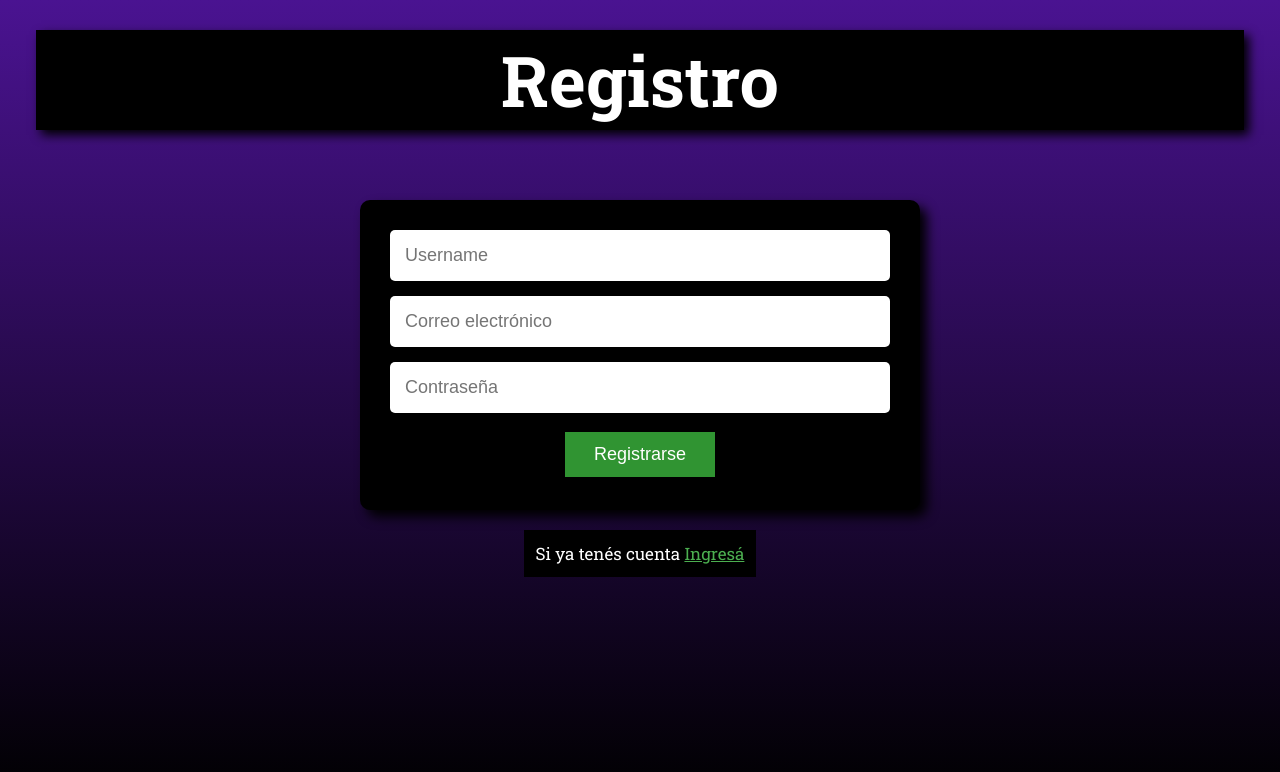
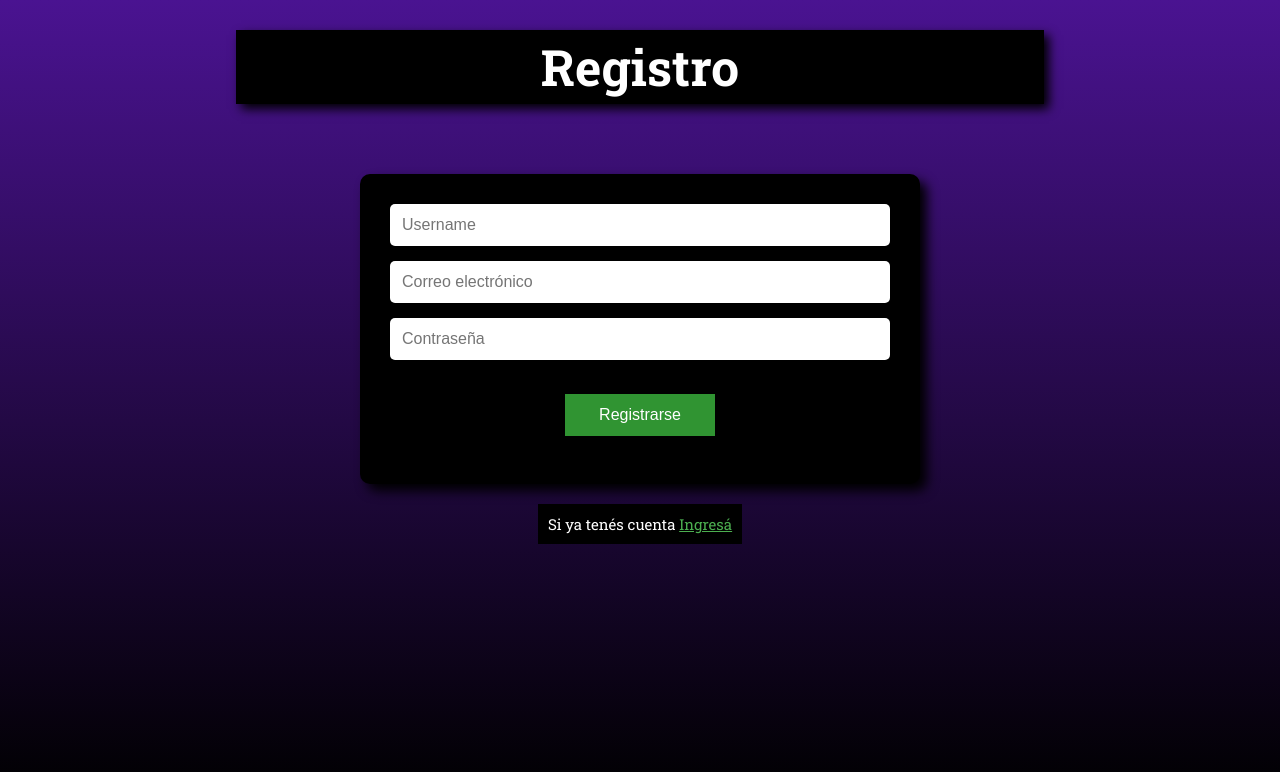
Before and after one commit to santimontironi/crud-stack-MERN, a React (Vite) app in the folder client/: page /register in a window 1280 px wide. Shown: the top 772 px of the page. Built offline with nearby package versions, Linux system fonts and the light colour scheme.

Commit message:
mensajes de errores agregados en RegisterPage

```diff
--- a/client/src/pages/RegisterPage.jsx
+++ b/client/src/pages/RegisterPage.jsx
@@ -6,10 +6,10 @@ import "../public/css/register.css"
 
 const RegisterPage = () => {
 
-    const {register,handleSubmit,reset} = useForm()
+    const {register,handleSubmit,reset,formState:{ errors }} = useForm()
     const {signUp} = useAuth()
 
-    const[errors,setErrors] = useState("")
+    const[errorRegister,setErrorRegister] = useState("")
     const[correctRegister,setCorrectRegister] = useState(false)
     const navigate = useNavigate()
 
@@ -17,11 +17,11 @@ const RegisterPage = () => {
         try {
           await signUp(values)
           setCorrectRegister(true)
-          setErrors("")
+          setErrorRegister("")
           reset();
         } catch (error) {
             if(error.response?.data?.message){
-                setErrors(error.response.data.message)
+                setErrorRegister(error.response.data.message)
             }
         }
     }
@@ -38,16 +38,25 @@ const RegisterPage = () => {
 
             <div className="contentForm">
                 <form method="post" onSubmit={handleSubmit(submitForm)}>
-                    <input type="text" {...register("username",{required:'El nombre de usuario es obligatorio'})} placeholder="Username" />
-                    <input type="email" {...register("email",{required:'El correo es obligatorio.'})} placeholder="Correo electrónico" />
+                    <input type="text" {...register("username",{required:true})} placeholder="Username" />
+                    <input type="email" {...register("email",{required:true})} placeholder="Correo electrónico" />
                     <input type="password" {...register("password",{required:true,minLength:{value:6,message:'La contraseña debe tener al menos 6 caracteres.'}})} placeholder="Contraseña" />
                     <button type="submit">Registrarse</button>
                 </form>
+                {errors.username && (
+                    <p>El username es requerido</p>
+                )}
+                {errors.email && (
+                    <p>El correo electrónico es requerido</p>
+                )}
+                {errors.password && (
+                    <p>Error: Contraseña vacía o menos de 6 caracteres.</p>
+                )}
                 <p>Si ya tenés cuenta <a href="/login">Ingresá</a></p>
             </div>
 
-            {errors &&(
-                <p className="messageError">{errors}</p>
+            {errorRegister &&(
+                <p className="messageError">{errorRegister}</p>
             )}
             {correctRegister &&(
                 <p className="correctRegister">Usuario registrado correctamente.</p>
--- a/client/src/public/css/register.css
+++ b/client/src/public/css/register.css
@@ -5,11 +5,11 @@
 }
 
 h1{
-    font-size: 70px;
+    font-size: 50px;
     color: #fff;
     background-color: #000;
     text-align: center;
-    width: 1200px;
+    width: 800px;
     padding: 4px;
     margin: auto;
     position: relative;
@@ -41,8 +41,8 @@ form{
 }
 
 form input{
-    font-size: 18px;
-    padding: 15px;
+    font-size: 16px;
+    padding: 12px;
     border-radius: 5px;
     border: none;
 }
@@ -55,7 +55,7 @@ form button{
     color: #fff;
     margin: auto;
     cursor: pointer;
-    font-size: 18px;
+    font-size: 16px;
 }
 
 form button:hover{
@@ -65,8 +65,8 @@ form button:hover{
 .contentForm p{
     color: #fff;
     text-align: center;
-    font-size: 17px;
-    padding: 12px;
+    font-size: 15px;
+    padding: 10px;
     background-color: #000;
 }
 
```
